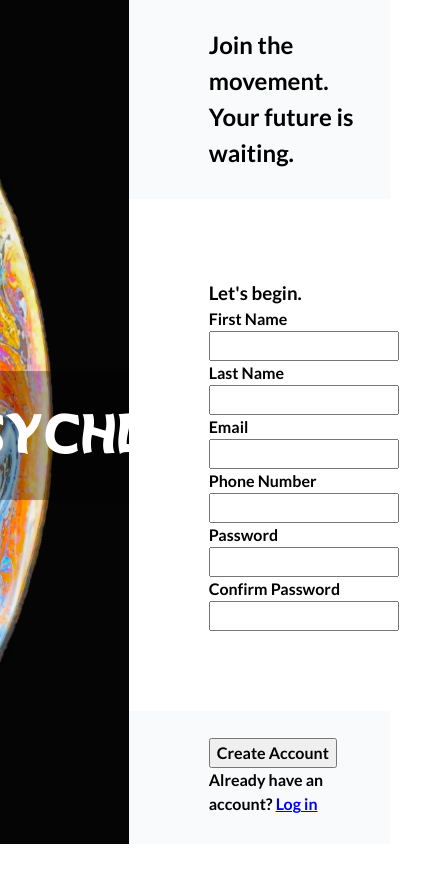
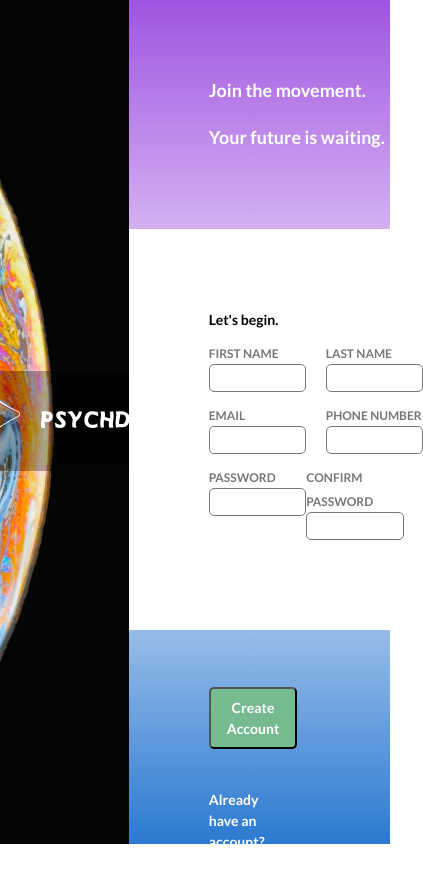
Before and after one commit to cshields1/top-sign-up-form, a plain HTML site: page index.html in a window 390 px wide. Shown: the whole page, 423 px wide, since content can reach past the window. Before the commit the page ends 850 px from the top, so only its background shows below. Drawn offline with Linux system fonts and the light colour scheme.

Commit message:
responsive styling and color

```diff
--- a/styles.css
+++ b/styles.css
@@ -1,43 +1,35 @@
 /* CSS reset from https://piccalil.li/blog/a-modern-css-reset */
 
-/* Box sizing rules */
 *, *::before, *::after {
   box-sizing: border-box;
 }
 
-/* Remove default margin */
 body, h1, h2, h3, h4, p {
   margin: 0;
 }
 
-/* Set core root defaults */
 html:focus-within {
   scroll-behavior: smooth;
 }
 
-/* Set core body defaults */
 body {
   min-height: 100vh;
   text-rendering: optimizeSpeed;
   line-height: 1.5;
 }
 
-/* A elements that don't have a class get default styles */
 a:not([class]) {
   text-decoration-skip-ink: auto;
 }
 
-/* Make images easier to work with */
 img {
   max-width: 100%;
 }
 
-/* Inherit fonts for inputs and buttons */
 input, button {
   font: inherit;
 }
 
-/* Remove all animations, transitions and smooth scroll for people that prefer not to see them */
 @media (prefers-reduced-motion: reduce) {
 
   html:focus-within {
@@ -53,7 +45,7 @@ input, button {
 
 }
 
-/* Main styles */
+/***       Main styles       ***/
 
 @font-face {
   font-family: Manolete;
@@ -105,12 +97,12 @@ main {
 }
 
 .sidebar-icon {
-    width: calc(150px - 0.5vw);
+  width: clamp(100px, 7vw, 200px);
 }
 
 span {
   font-family: var(--span-font);
-    font-size: clamp(36px, calc(60px - 0.5vw), 80px);
+  font-size: clamp(24px, calc(4vw - 10px), 80px);
   letter-spacing: 1px;
 }
 
@@ -119,11 +111,20 @@ span {
   display: flex;
   flex-direction: column;
   justify-content: space-evenly;
-    background-color: #F9FAFB;
+  background: linear-gradient(#9F54E1, #fff, #2B79D1);
 }
 
-h1, h2, button, p {
-    margin-left: 5rem;
+h1, h2, p {
+  margin: 20px 0 20px 5rem;
+  color: #fff;
+}
+
+h1, h2 {
+  font-size: clamp(18px, 2vw, 28px)
+}
+
+h3 {
+  font-size: clamp(14px, 2vw, 24px)
 }
 
 .form-container {
@@ -131,8 +132,40 @@ h1, h2, button, p {
   padding: 5rem;
 }
 
-form {
+.row {
+  width: 55vw;
+  margin: 10px 0;
   display: flex;
-    flex-wrap: wrap;
-    width: 60%;
+  justify-content: space-between;
 }
+
+label {
+  color: #777;
+  font-size: 12px;
+  text-transform: uppercase;
+}
+
+input {
+  display: block;
+  width: 25vw;
+  border: 1px #777 solid;
+  border-radius: 5px;
+}
+
+.button-container {
+  width: 40vw;
+  height: 100px;
+  font-size: max(1vw, 18px);
+}
+
+button {
+  margin: 0 0 20px 5rem;
+  border-radius: 5px;
+  background: #76BA8F;
+  padding: 0.5rem 1rem;
+}
+
+.button-container > button, p, a {
+  color: #fff;
+  font-size: clamp(14px, 2vw, 18px)
+}
```
Lines whose indentation alone changed are shown as unchanged.
